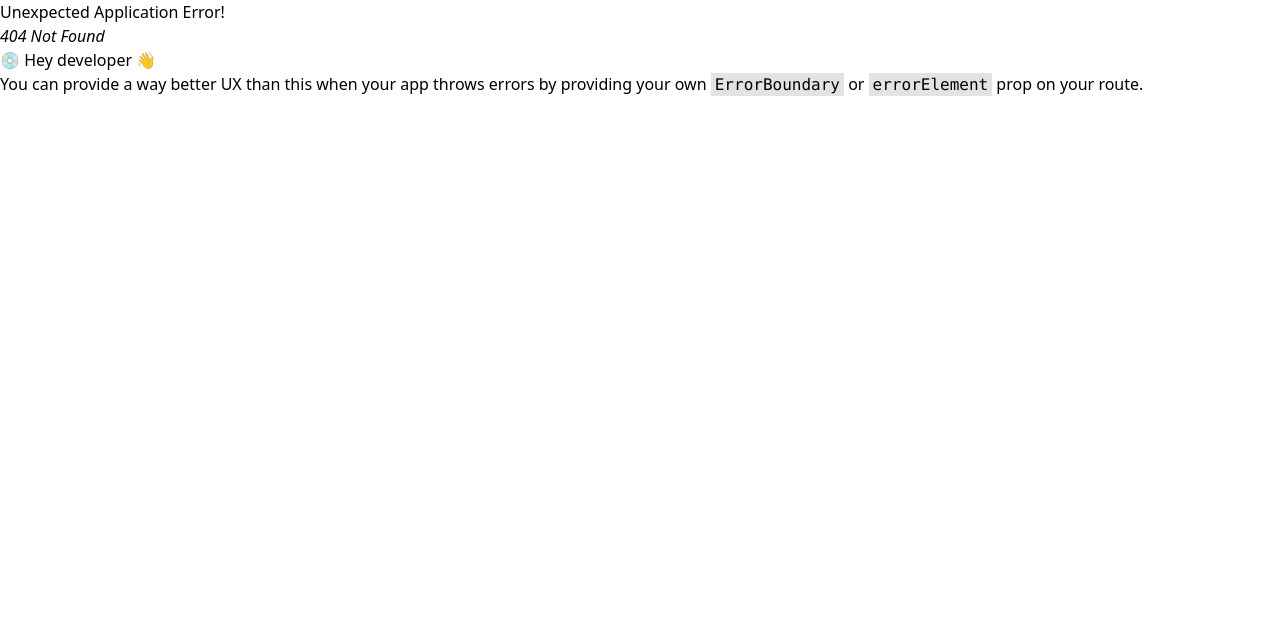
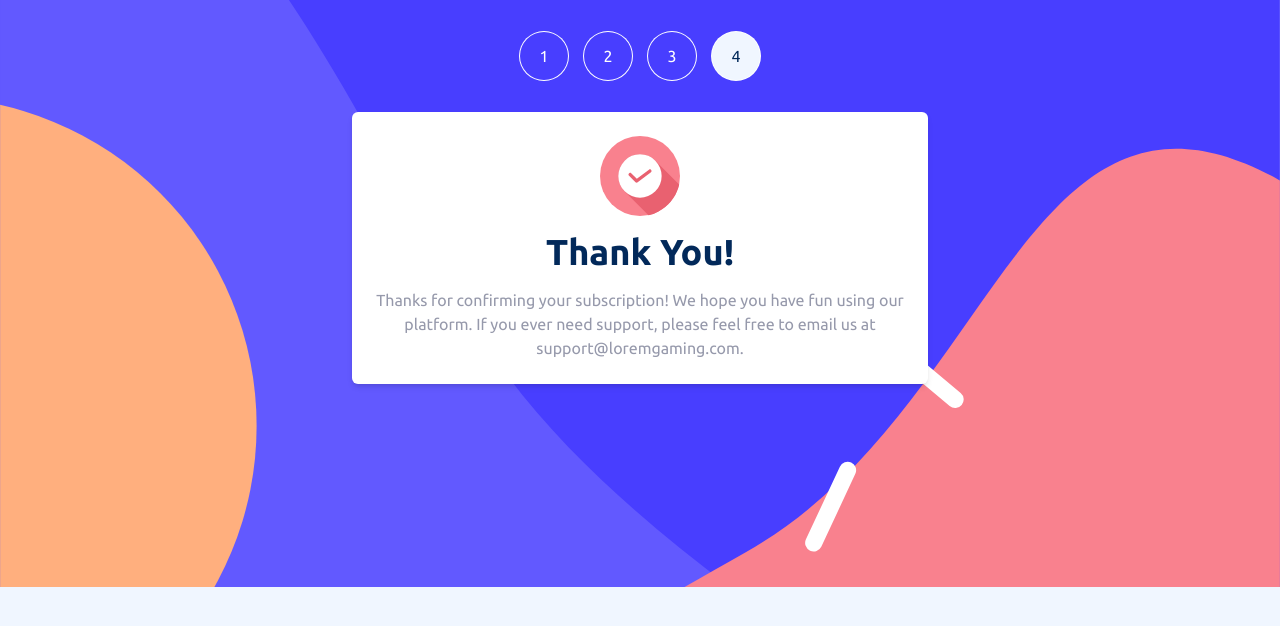
Before and after one commit to fazzaamiarso/IDCamp2023-Live-Session-2-Demo, a React (Vite) app: page /thank in a window 1280 px wide. Before the commit this address had no page. Shown: the top 626 px of the page. Built offline with nearby package versions, Linux system fonts and the light colour scheme.

Commit message:
feat: implement thank you page

```diff
--- a/src/main.jsx
+++ b/src/main.jsx
@@ -7,6 +7,7 @@ import Plan from "./pages/plan";
 import PersonalInfo from "./pages/personal-info";
 import Addons from "./pages/addons";
 import Summary from "./pages/summary";
+import ThankYou from "./pages/thank";
 
 const router = createBrowserRouter([
   {
@@ -17,6 +18,7 @@ const router = createBrowserRouter([
       { path: "plan", element: <Plan /> },
       { path: "addons", element: <Addons /> },
       { path: "summary", element: <Summary /> },
+      { path: "thank", element: <ThankYou /> },
     ],
   },
 ]);
--- a/src/pages/layout.jsx
+++ b/src/pages/layout.jsx
@@ -26,7 +26,8 @@ const Layout = () => {
             <div
               key={key}
               className={`flex aspect-square w-12 items-center justify-center rounded-full  ring-1 ring-white`.concat(
-                location.pathname.includes(key)
+                location.pathname.includes(key) ||
+                  (location.pathname === "/thank" && value.step === 4)
                   ? " bg-neutral-magnolia text-primary-marineBlue"
                   : " text-white",
               )}
--- a/src/pages/summary.jsx
+++ b/src/pages/summary.jsx
@@ -74,7 +74,9 @@ const Summary = () => {
             </button>
             <button
               type="button"
-              onClick={() => {}}
+              onClick={() => {
+                navigate("/thank");
+              }}
               className="ml-auto rounded-sm bg-primary-purplishBlue p-2 text-neutral-magnolia"
             >
               Confirm
--- /dev/null
+++ b/src/pages/thank.jsx
@@ -0,0 +1,32 @@
+const ThankYou = () => {
+  return (
+    <div className="flex flex-col items-center space-y-4 rounded-md bg-white p-6 shadow-md">
+      <svg
+        xmlns="http://www.w3.org/2000/svg"
+        width="80"
+        height="80"
+        viewBox="0 0 80 80"
+      >
+        <g fill="none">
+          <circle cx="40" cy="40" r="40" fill="#F9818E" />
+          <path
+            fill="#E96170"
+            d="M48.464 79.167c.768-.15 1.53-.321 2.288-.515a40.04 40.04 0 0 0 3.794-1.266 40.043 40.043 0 0 0 3.657-1.63 40.046 40.046 0 0 0 12.463-9.898A40.063 40.063 0 0 0 78.3 51.89c.338-1.117.627-2.249.867-3.391L55.374 24.698a21.6 21.6 0 0 0-15.332-6.365 21.629 21.629 0 0 0-15.344 6.365c-8.486 8.489-8.486 22.205 0 30.694l23.766 23.775Z"
+          />
+          <path
+            fill="#FFF"
+            d="M40.003 18.333a21.58 21.58 0 0 1 15.31 6.351c8.471 8.471 8.471 22.158 0 30.63-8.47 8.47-22.156 8.47-30.627 0-8.47-8.472-8.47-22.159 0-30.63a21.594 21.594 0 0 1 15.317-6.35Zm9.865 15c-.316.028-.622.15-.872.344l-12.168 9.13-5.641-5.642c-1.224-1.275-3.63 1.132-2.356 2.356l6.663 6.663c.56.56 1.539.63 2.173.156l13.326-9.995c1.122-.816.43-2.993-.956-3.013a1.666 1.666 0 0 0-.17 0Z"
+          />
+        </g>
+      </svg>
+      <h1 className="text-4xl font-bold text-primary-marineBlue">Thank You!</h1>
+      <p className="text-center text-neutral-coolGray">
+        Thanks for confirming your subscription! We hope you have fun using our
+        platform. If you ever need support, please feel free to email us at
+        support@loremgaming.com.
+      </p>
+    </div>
+  );
+};
+
+export default ThankYou;
```
